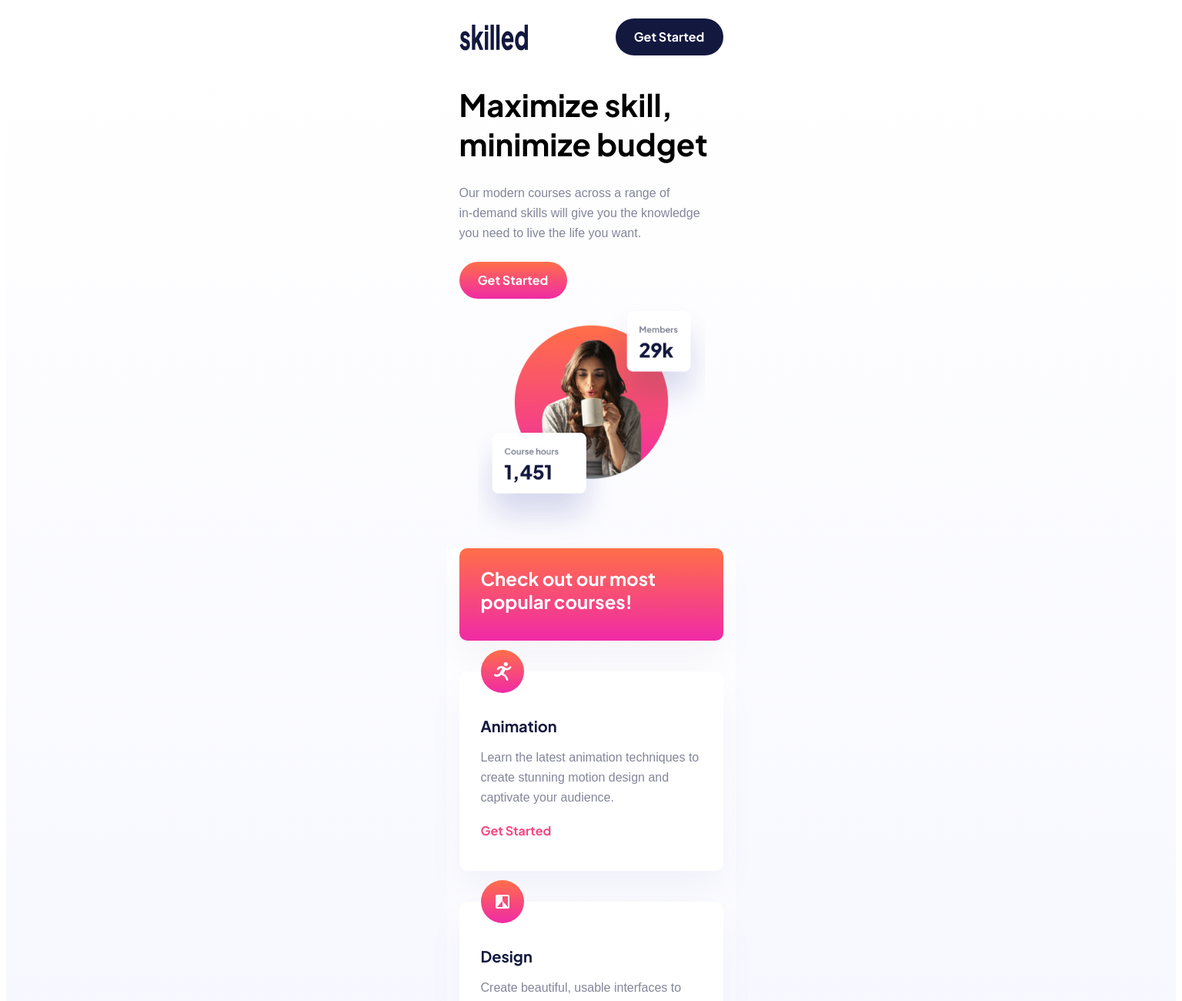
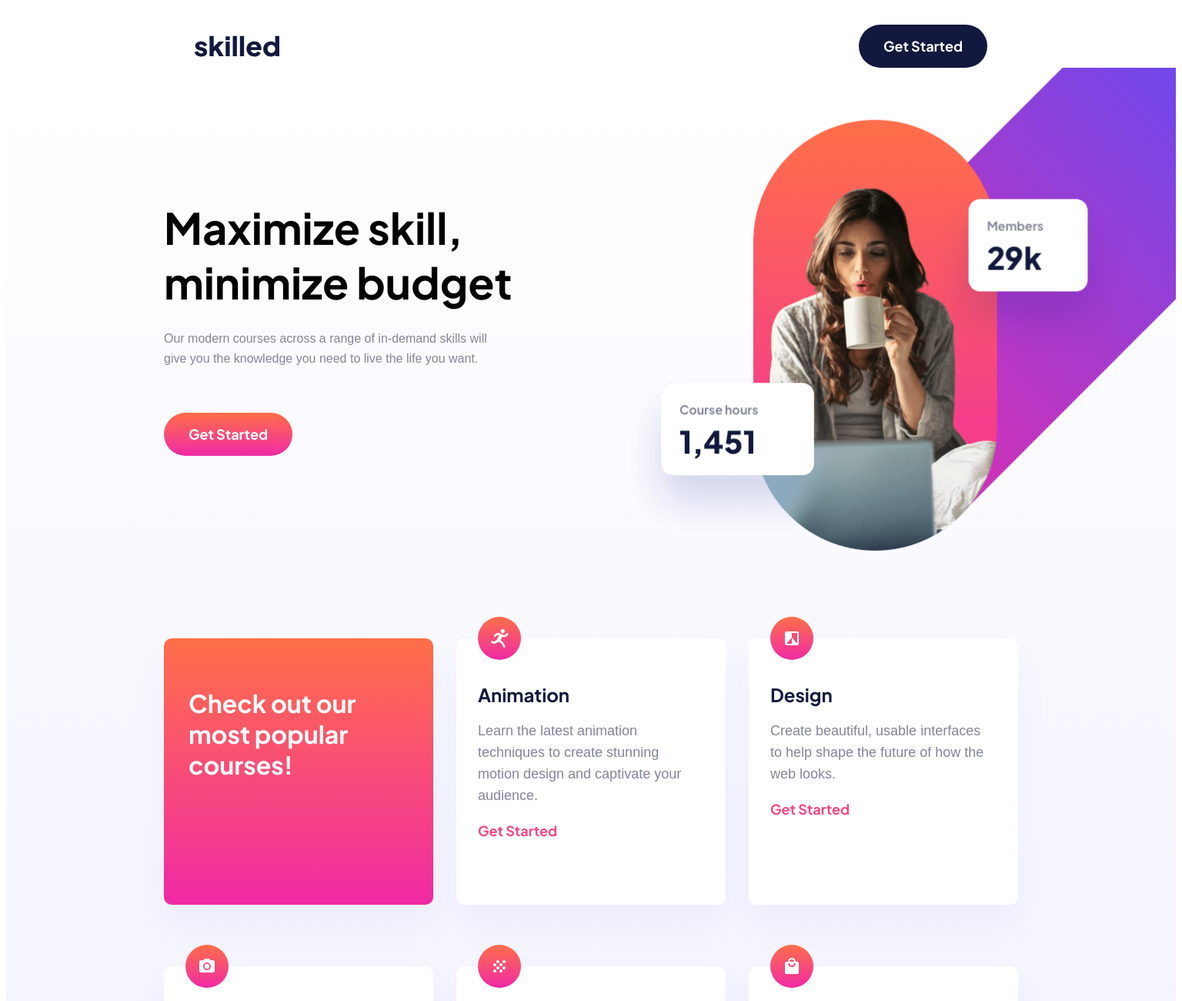
Before and after one commit to GBaga/Project-5-Skilled-e-learning-landing-page, a plain HTML site: page index.html in a window 1536 px wide. Shown: the top 1300 px of the page at 77% size. Drawn offline with Linux system fonts and the light colour scheme; a web font is replaced by a local one.

Commit message:
responsive and done

```diff
--- a/index.html
+++ b/index.html
@@ -31,9 +31,11 @@
                     </p>
                     <button type="button" class="button">Get Started</button>
                 </div>
-                <div>
-                    <img src="/assets/images/image-hero-mobile@2x.png" alt="image-hero-mobile">
-                </div>
+                <picture>
+                    <source media="(min-width: 1440px)" srcset="/assets/images/image-hero-desktop.png">
+                    <source media="(min-width: 768px)" srcset="/assets/images/image-hero-tablet.png">
+                    <img src="/assets/images/image-hero-mobile.png" alt="image-hero-mobile">
+                </picture>
             </div>
             <div class="grid-container">
                 <div class="grid-item">
--- a/styles/responsive.css
+++ b/styles/responsive.css
@@ -1,6 +1,159 @@
-/* desktop screen */
+/* for tablet  from 768px to  1440px */
 
-@media only screen and (min-width: 414px) {
+@media only screen and (min-width: 768px) {
 
+    .header-container {
+        width: 768px;
+        padding: 24px 40px 0 39px;
+    }
 
+    main>div {
+        min-width: 768px;
+        padding: 105px 40px 86px 39px;
+        box-sizing: border-box;
+        position: relative;
+        overflow: hidden;
+    }
+
+    .title-container {
+        width: 398px;
+        height: 284px;
+        padding: 0;
+    }
+
+    .br-mobile {
+        display: none;
+    }
+
+    .title-container picture {
+        width: 640.71px;
+        height: 640px;
+        top: -110px;
+        left: 350px;
+        position: absolute;
+    }
+
+    .title-container p {
+        width: 398px;
+    }
+
+    .grid-container {
+        row-gap: 40px;
+        column-gap: 11px;
+        padding: 0;
+        margin-top: 210px;
+        grid-template-columns: repeat(2, 1fr);
+    }
+
+    .grid-container .grid-item {
+        width: 339px;
+    }
+
+    .grid-container>.grid-item:first-child {
+        height: 259px;
+        padding: 56px 21px 139px 32px;
+    }
+
+    .grid-container button:hover {
+        color: var(--lightRose);
+    }
+
+    .footer-container {
+        width: 768px;
+        padding: 36px 39px 36px 40px;
+    }
 }
+
+/* for desktops  from 1440px */
+
+@media only screen and (min-width: 1440px) {
+
+    .header-container {
+        width: 1110px;
+    }
+
+    .header-container>img {
+        width: 111px;
+        height: 28px;
+    }
+
+    .button {
+        height: 56px;
+        width: 167px;
+        font-size: 1.8rem;
+    }
+
+    main {
+        overflow: hidden;
+        position: relative
+    }
+
+    main>div {
+        max-width: 1440px;
+        padding: 172px 165px 140px 165px;
+        overflow: visible;
+    }
+
+    .title-container {
+        width: 457px;
+        height: 359px;
+    }
+
+    .title-container h1 {
+        font-size: 5.6rem;
+        line-height: 70.56px;
+    }
+
+    .title-container p {
+        width: 445px;
+        height: 85px;
+    }
+
+    .title-container picture {
+        width: 991.63px;
+        height: 936.92px;
+        top: -246.13px;
+        left: 784px;
+    }
+
+    .grid-container {
+        row-gap: 80px;
+        column-gap: 30px;
+        margin-top: 210px;
+        grid-template-columns: repeat(3, 1fr);
+    }
+
+    .grid-container .grid-item {
+        width: 350px;
+        height: 346px;
+    }
+
+    .grid-container>.grid-item:first-child {
+        height: 346px;
+        padding: 64px 32px 138px 32px;
+        line-height: 40px;
+        font-size: 3.2rem;
+    }
+
+    .grid-container .grid-item h2 {
+        height: 30px;
+        font-size: 2.4rem;
+        line-height: 30.24px;
+    }
+
+    .grid-container .grid-item p {
+        width: 286px;
+        font-size: 1.8rem;
+        line-height: 28px;
+    }
+
+    .footer-container {
+        width: 1110px;
+        padding: 36px 39px 36px 40px;
+    }
+
+    .footer-container img {
+        width: 111px;
+        height: 28px;
+    }
+}
--- a/styles/style.css
+++ b/styles/style.css
@@ -50,6 +50,7 @@ header {
 
 main {
     background: linear-gradient(180deg, #FFFFFF 0%, #F0F1FF 100%);
+
 }
 
 main>div {
@@ -73,13 +74,11 @@ main>div {
     background: var(--lightRose);
 }
 
-.title-container:nth-child(2) {
-    width: 327px;
-    height: 301px;
-}
-
-.title-container img {
-    width: 100%;
+picture {
+    width: 343px;
+    height: 370px;
+    display: flex;
+    justify-content: center;
 }
 
 h1 {
@@ -99,7 +98,6 @@ h1 {
 
 .grid-container {
     display: grid;
-    background: linear-gradient(180deg, #FFFFFF 0%, #F0F1FF 100%);
     gap: 40px;
     padding: 0 16px 80px;
 }
```
